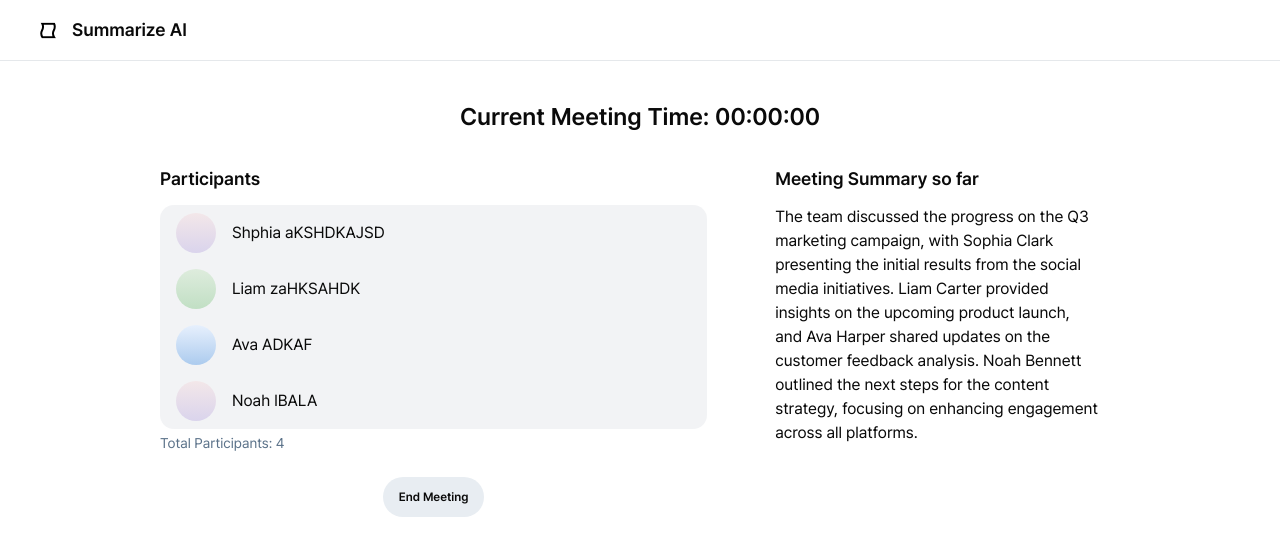
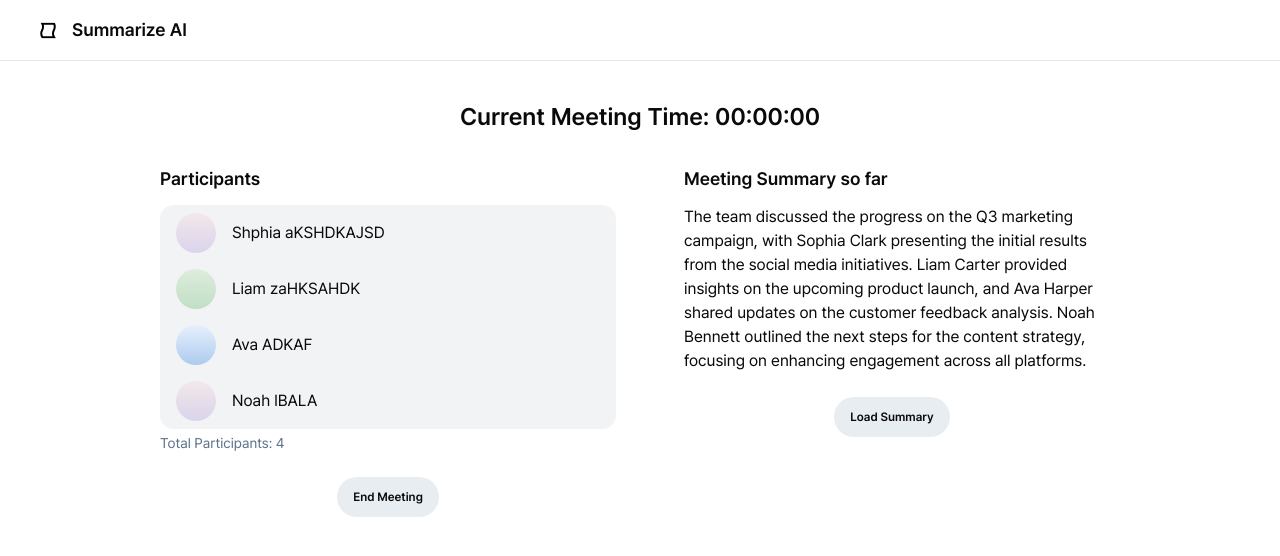
Before and after one commit to minjeongss/ai-realtime-meeting-summary, a React (Vite) app: page /meeting in a window 1280 px wide. Shown: the top 556 px of the page. Built offline with nearby package versions, Linux system fonts and the light colour scheme.

Commit message:
fix: 닉네임 존재하지 않으면 페이지 이동 불가능 구현

```diff
--- a/src/pages/Home/index.tsx
+++ b/src/pages/Home/index.tsx
@@ -6,7 +6,9 @@ const Home = () => {
   const [nickname, SetNickname] = useState("");
 
   const handleJoinMeeting = () => {
-    navigate("/meeting", { state: nickname });
+    if (nickname.trim()) {
+      navigate("/meeting", { state: nickname.trim() });
+    }
   };
 
   return (
--- a/src/pages/Meeting/components/Summary.tsx
+++ b/src/pages/Meeting/components/Summary.tsx
@@ -1,10 +1,15 @@
+import Button from "@/components/Button";
 import { MockSummary } from "../../../mocks/MockSummary";
 
 const Summary = () => {
+  const handleLoadSummary = () => {};
   return (
-    <div className="flex flex-col p-5">
-      <p className="pb-3 font-semibold text-lg">Meeting Summary so far</p>
+    <div className="flex flex-col p-5 gap-3">
+      <p className="font-semibold text-lg">Meeting Summary so far</p>
       <p>{MockSummary}</p>
+      <Button color="gray" onClick={handleLoadSummary}>
+        Load Summary
+      </Button>
     </div>
   );
 };
--- a/src/pages/Meeting/index.tsx
+++ b/src/pages/Meeting/index.tsx
@@ -16,7 +16,7 @@ const Meeting = () => {
       <p className="text-center pt-5 pb-3 font-semibold text-2xl">
         Current Meeting Time: {time}
       </p>
-      <div className="w-full h-full grid grid-cols-[3fr_2fr] gap-12">
+      <div className="w-full h-full grid grid-cols-2 gap-12">
         <Participant />
         <Summary />
       </div>
```
